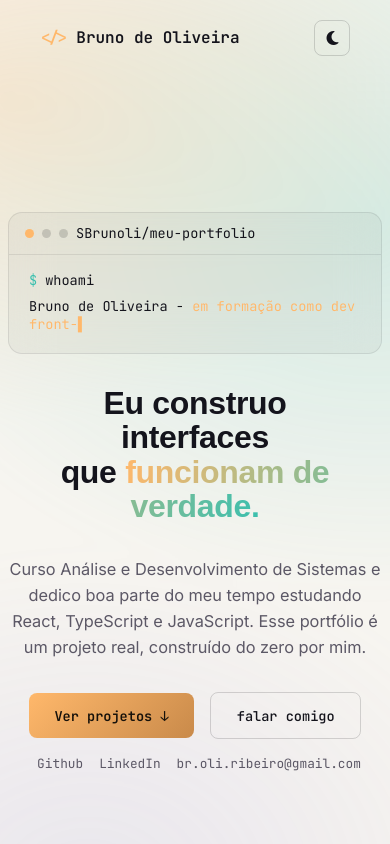
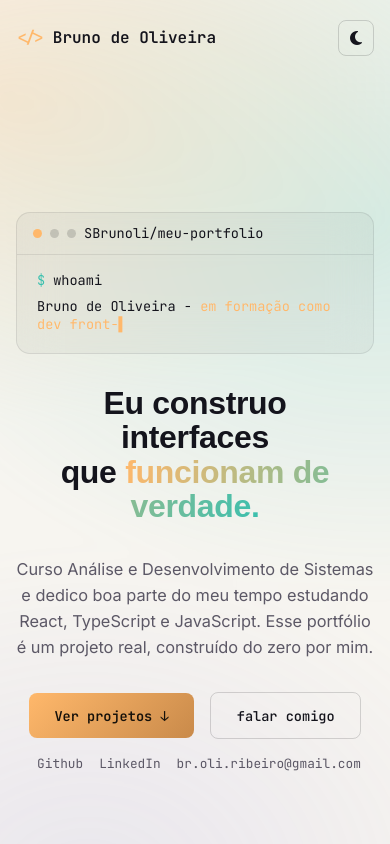
Before and after one commit to SBrunoli/meu-portfolio, a React (Vite) app: page / in a window 390 px wide. Shown: the top 844 px of the page. Built offline with nearby package versions, Linux system fonts and the light colour scheme; a web font is replaced by a local one.

Commit message:
fix: melhora no layout responsivo

```diff
--- a/src/components/Header/Header.module.css
+++ b/src/components/Header/Header.module.css
@@ -83,13 +83,21 @@
   .header__inner {
     display: flex;
     align-items: center;
-    justify-content: space-around;
+    justify-content: space-between;
     gap: 0.75rem;
   }
 
   .header__logo {
     min-width: 0;
     line-height: 1.15;
+    flex: 1;
+    white-space: nowrap;
+    overflow: hidden;
+    text-overflow: ellipsis;
+  }
+
+  .header__themeBtn {
+    flex-shrink: 0;
   }
 
   .header__nav {
--- a/src/index.css
+++ b/src/index.css
@@ -70,7 +70,8 @@ body {
   -webkit-font-smoothing: antialiased;
   overflow-x: hidden;
   padding-top: 6rem;
-  min-width: 350px;
+  min-width: 0;
+  width: 100%;
 }
 
 body::before {
@@ -133,14 +134,15 @@ ul {
 }
 
 .container {
+  width: 100%;
   max-width: 1100px;
   margin: 0 auto;
-  padding: 0 var(--space-3);
+  padding: 0 clamp(1rem, 3.2vw, 2rem);
 }
 
 @media (max-width: 640px) {
   .container {
-    padding: 0 var(--space-1);
+    padding: 0 1rem;
   }
 }
 
```
